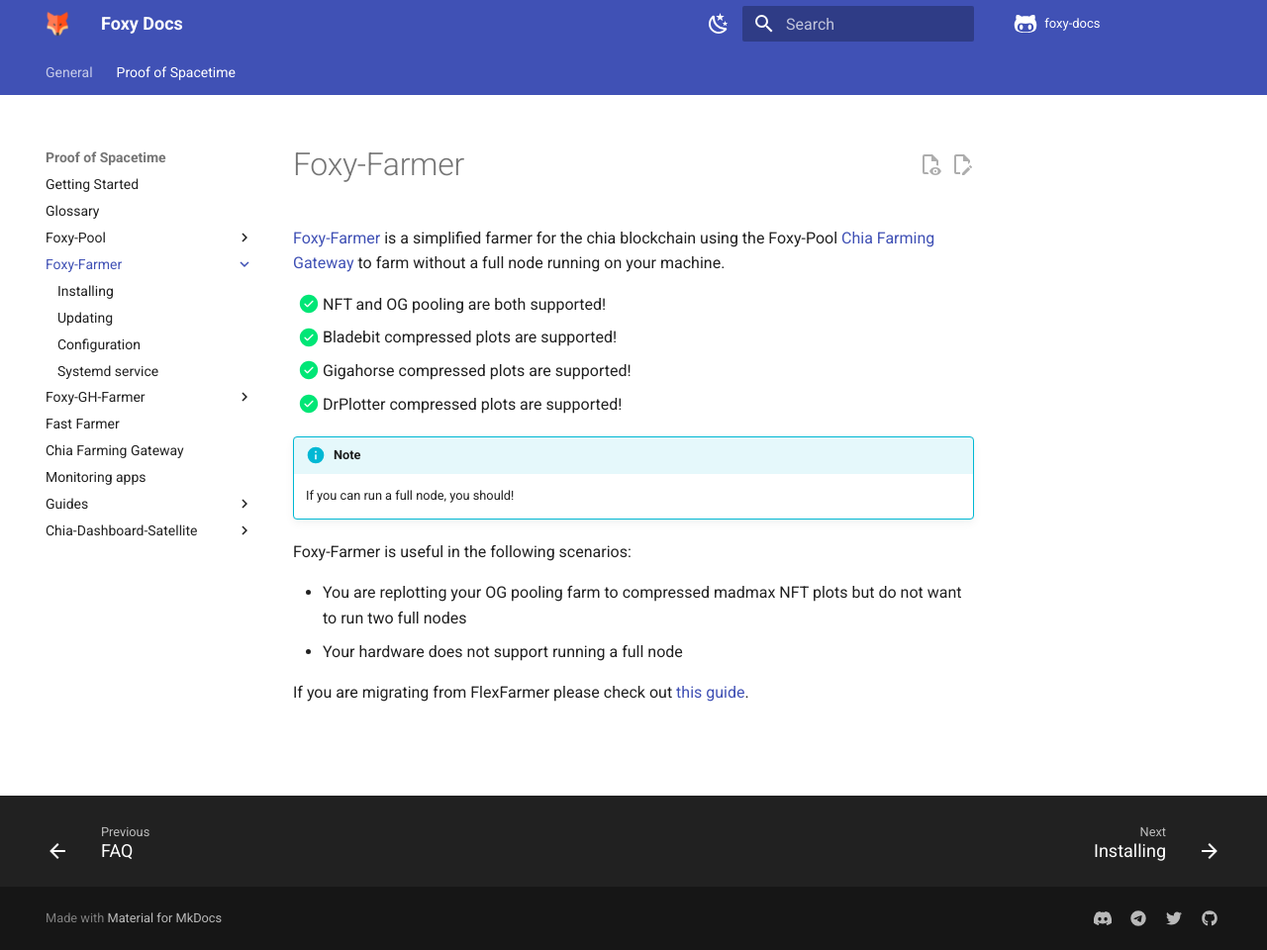
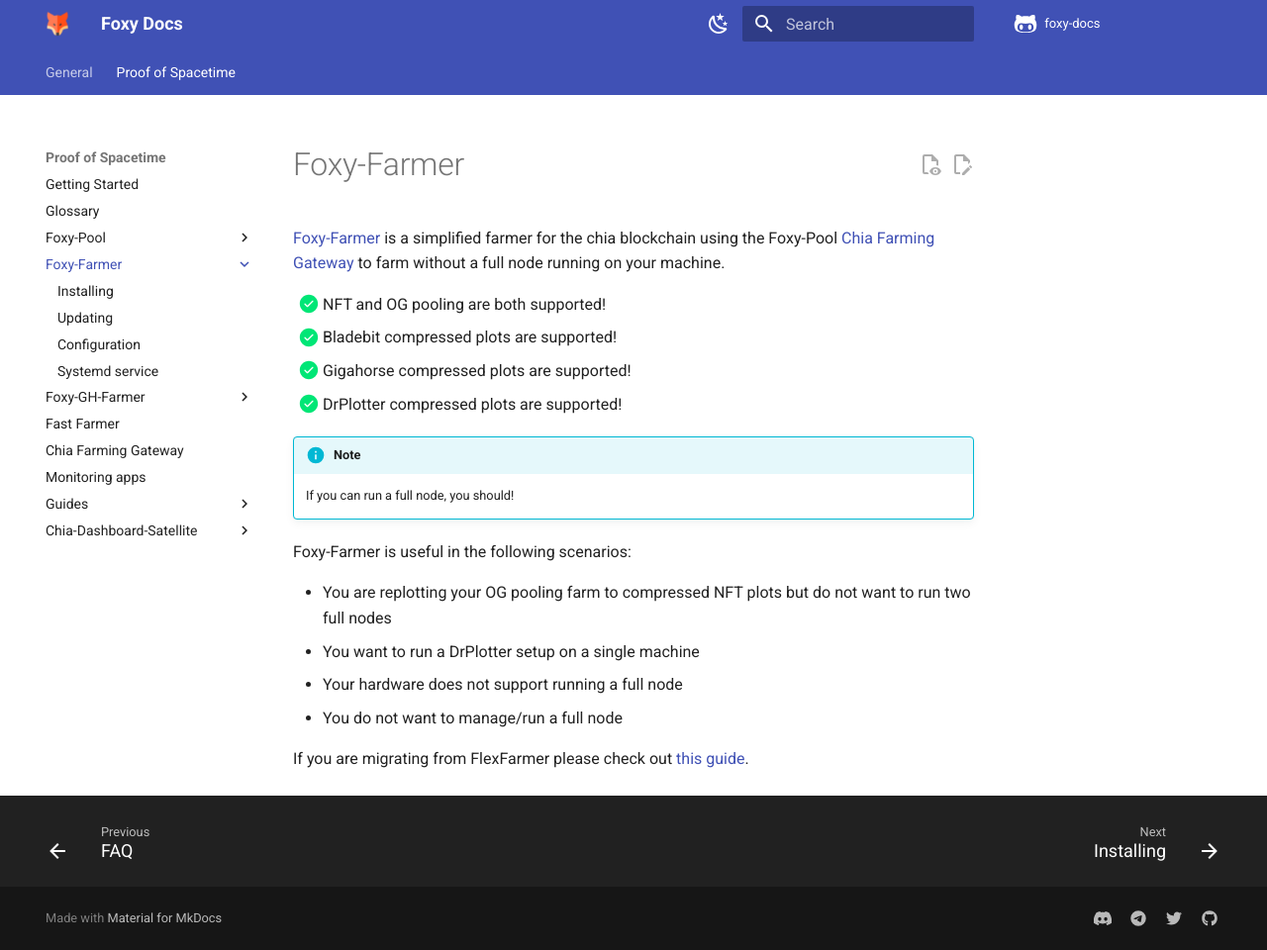
Before and after one commit to foxypool/docs, an MkDocs documentation site: the page built from docs/proof-of-spacetime/foxy-farmer/index.md, in a window 1280 px wide and 960 px high. Shown: the whole window at 99% size. Built offline with MkDocs 1.6.1 and Material for MkDocs 9.7.7, drawn with Linux system fonts in a browser that asks for light colours; comment, search, counter and statistics services are not loaded.

Commit message:
Add drplotter single machine setup usecase

```diff
--- a/docs/proof-of-spacetime/foxy-farmer/index.md
+++ b/docs/proof-of-spacetime/foxy-farmer/index.md
@@ -14,7 +14,9 @@
 
 Foxy-Farmer is useful in the following scenarios:
 
-- You are replotting your OG pooling farm to compressed madmax NFT plots but do not want to run two full nodes
+- You are replotting your OG pooling farm to compressed NFT plots but do not want to run two full nodes
+- You want to run a DrPlotter setup on a single machine
 - Your hardware does not support running a full node
+- You do not want to manage/run a full node
 
 If you are migrating from FlexFarmer please check out [this guide](../guides/switching-from-flex-farmer-to-foxy.md).
```
